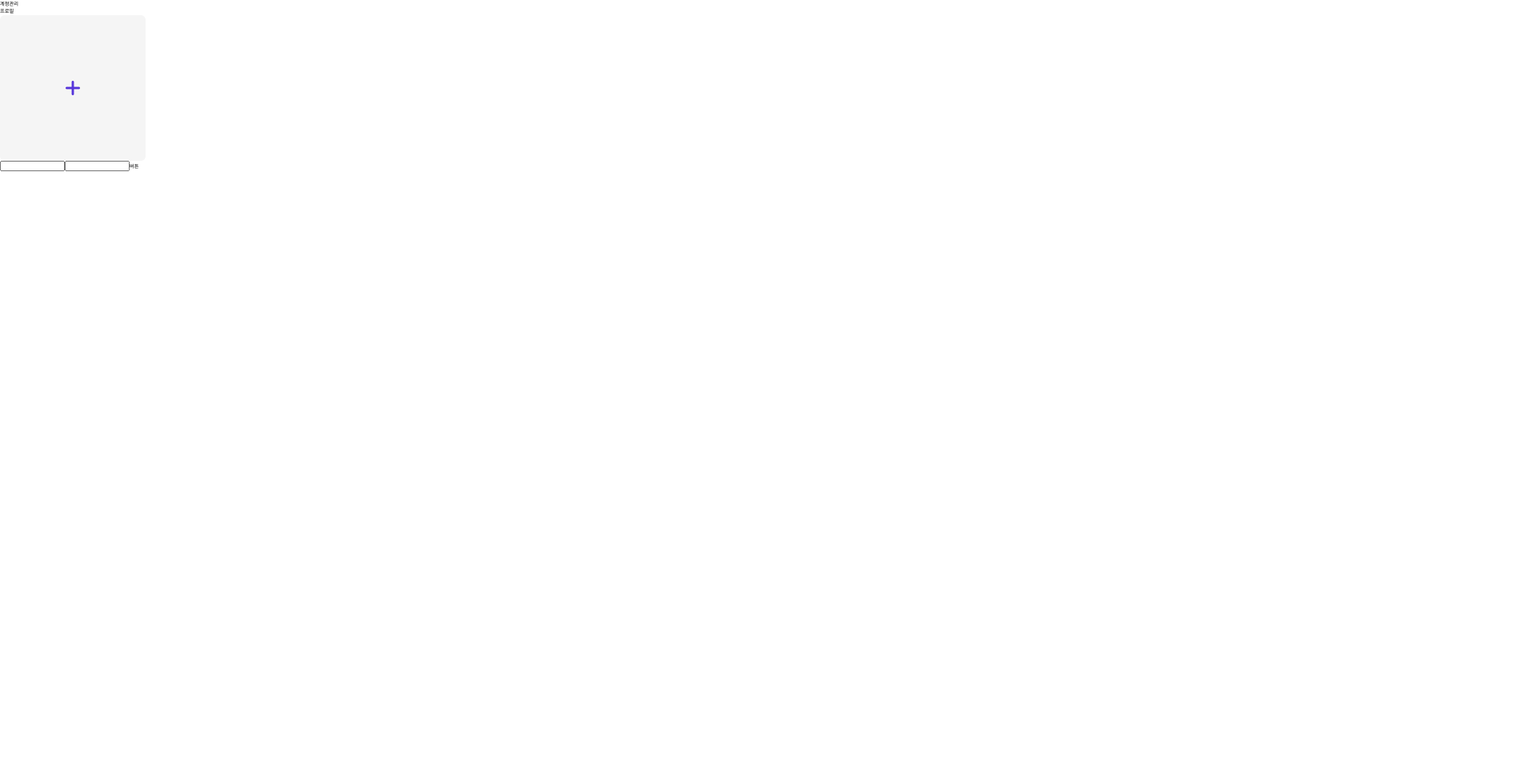
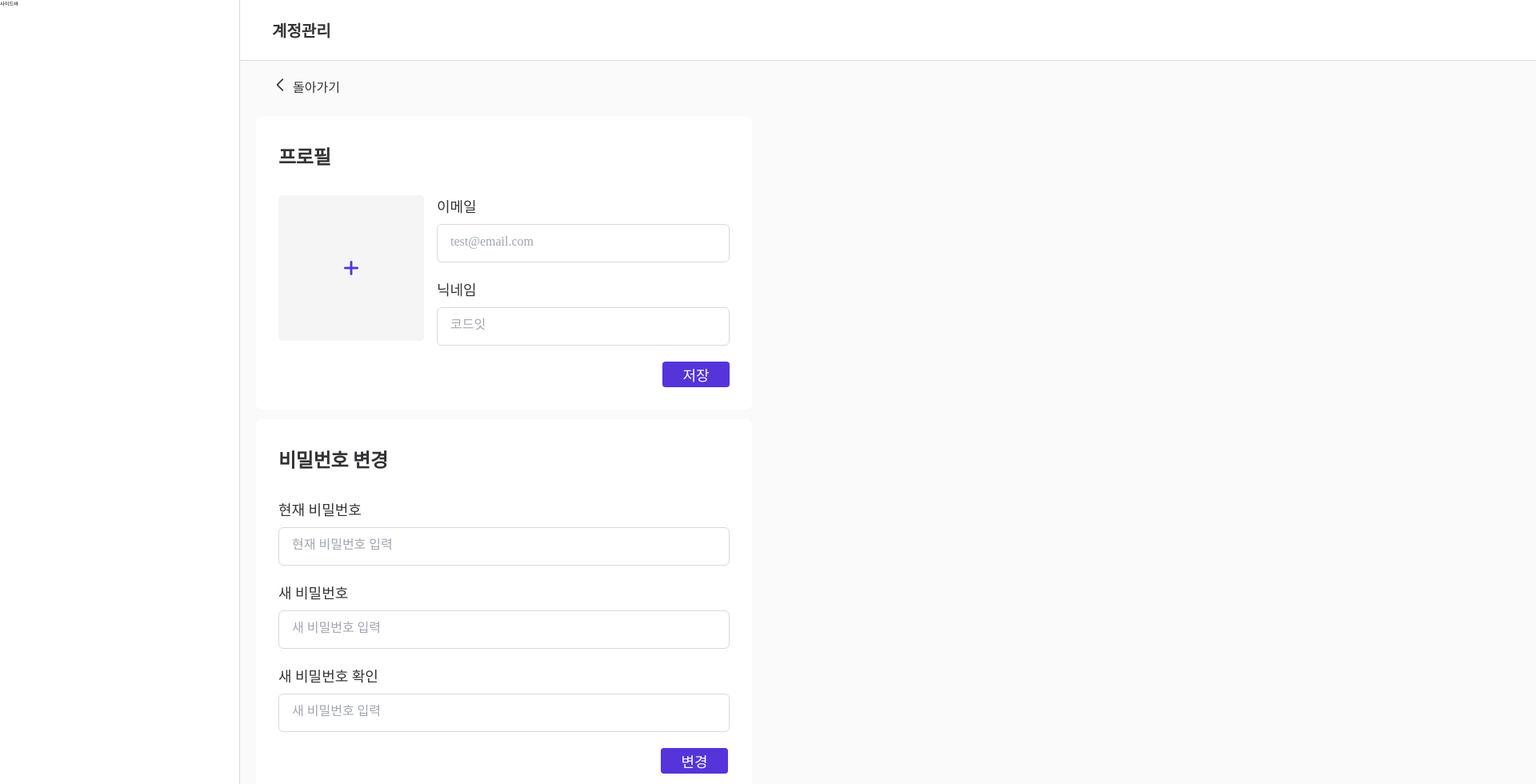
Before and after one commit to juncastle97/taskify-team3, a Next.js app: page /mypage in a window 1280 px wide. Shown: the top 980 px of the page at 80% size, 1920 px wide, since content can reach past the window. Before the commit the page ends 800 px from the top, so only its background shows below. Built offline with nearby package versions, Linux system fonts and the light colour scheme.

Commit message:
마이 페이지 구현 (기능 제외) (#22)
MyPage 구현 #22

```diff
--- a/pages/mypage/index.tsx
+++ b/pages/mypage/index.tsx
@@ -1,17 +1,37 @@
 import clsx from "clsx";
-import styles from "@/styles/pages/myPage.module.scss";
+import styles from "@/styles/pages/MyPage.module.scss";
 import Image from "next/image";
+import { useForm, FieldError } from "react-hook-form";
+import Button from "@/components/button/BaseButton/BaseButton";
 
 function MyPage() {
+  const {
+    register,
+    handleSubmit,
+    formState: { isSubmitting, errors, isSubmitted },
+  } = useForm();
+
   return (
+    <div className={clsx(styles.all)}>
+      <div className={clsx(styles.sideBar)}>사이드바</div>
       <div className={clsx(styles.PageContainer)}>
         <nav className={clsx(styles.nav)}>
           <span>계정관리</span>
         </nav>
         <main>
-        <section>
-          <div>프로필</div>
-          <div>
+          <div className={clsx(styles.back)}>
+            <Image
+              src="/myPage/backIcon.png"
+              alt="돌아가기 아이콘"
+              width={20}
+              height={20}
+              priority
+            />
+            <span>돌아가기</span>
+          </div>
+          <section className={clsx(styles.section1)}>
+            <div className={clsx(styles.profile)}>프로필</div>
+            <div className={clsx(styles.section1Contents)}>
               <Image
                 src="/myPage/addImage.png"
                 alt="이미지 추가 버튼"
@@ -19,13 +39,133 @@ function MyPage() {
                 height={182}
                 priority
               />
-            <input></input>
-            <input></input>
-            <button>버튼</button>
+              <form
+                onSubmit={handleSubmit(data => alert(JSON.stringify(data)))}
+              >
+                <label htmlFor="email">이메일</label>
+                <input
+                  id="email"
+                  type="email"
+                  placeholder="test@email.com"
+                  {...register("email", {
+                    required: "이메일을 입력해 주세요.",
+                    pattern: {
+                      value: /^[a-zA-Z0-9._-]+@[a-zA-Z0-9.-]+\.[a-zA-Z]{2,}$/,
+                      message: "이메일 형식에 맞지 않습니다.",
+                    },
+                  })}
+                  aria-invalid={
+                    isSubmitted ? (errors.email ? "true" : "false") : undefined
+                  }
+                />
+                {errors.email && (
+                  <small key="email-error" role="alert">
+                    {(errors.email as FieldError).message}
+                  </small>
+                )}
+
+                <label htmlFor="nickName">닉네임</label>
+                <input
+                  id="nickName"
+                  type="text"
+                  placeholder="코드잇"
+                  {...register("nickName")}
+                />
+
+                <Button type="submit" disabled={isSubmitting}>
+                  저장
+                </Button>
+              </form>
             </div>
           </section>
-        <section></section>
+          <section className={clsx(styles.section2)}>
+            <div className={clsx(styles.changePassword)}>비밀번호 변경 </div>
+            <form onSubmit={handleSubmit(data => alert(JSON.stringify(data)))}>
+              <label htmlFor="currentPassword">현재 비밀번호</label>
+              <input
+                id="currentPassword"
+                type="password"
+                placeholder="현재 비밀번호 입력"
+                {...register("currentPassword", {
+                  required: "현재 비밀번호를 입력해 주세요.",
+                  minLength: {
+                    value: 8,
+                    message: "비밀번호는 8자리 이상입니다.",
+                  },
+                })}
+                aria-invalid={
+                  isSubmitted
+                    ? errors.currentPassword
+                      ? "true"
+                      : "false"
+                    : undefined
+                }
+              />
+              {errors.currentPassword && (
+                <small key="currentPassword-error" role="alert">
+                  {(errors.currentPassword as FieldError).message}
+                </small>
+              )}
+
+              <label htmlFor="newPassword">새 비밀번호</label>
+              <input
+                id="newPassword"
+                type="password"
+                placeholder="새 비밀번호 입력"
+                {...register("newPassword", {
+                  required: "새 비밀번호를 입력해 주세요.",
+                  minLength: {
+                    value: 8,
+                    message: "비밀번호는 8자리 이상입니다.",
+                  },
+                })}
+                aria-invalid={
+                  isSubmitted
+                    ? errors.newPassword
+                      ? "true"
+                      : "false"
+                    : undefined
+                }
+              />
+              {errors.newPassword && (
+                <small key="newPassword-error" role="alert">
+                  {(errors.newPassword as FieldError).message}
+                </small>
+              )}
+
+              <label htmlFor="newPasswordCheck">새 비밀번호 확인</label>
+              <input
+                id="newPasswordCheck"
+                type="password"
+                placeholder="새 비밀번호 입력"
+                {...register("newPasswordCheck", {
+                  required: "새 비밀번호를 입력해 주세요.",
+                  minLength: {
+                    value: 8,
+                    message: "비밀번호는 8자리 이상입니다.",
+                  },
+                })}
+                aria-invalid={
+                  isSubmitted
+                    ? errors.newPasswordCheck
+                      ? "true"
+                      : "false"
+                    : undefined
+                }
+              />
+              {errors.newPasswordCheck && (
+                <small key="newPasswordCheck-error" role="alert">
+                  {(errors.newPasswordCheck as FieldError).message}
+                </small>
+              )}
+
+              <Button type="submit" disabled={isSubmitting}>
+                변경
+              </Button>
+            </form>
+          </section>
         </main>
+      </div>
     </div>
   );
 }
--- a/styles/pages/MyPage.module.scss
+++ b/styles/pages/MyPage.module.scss
@@ -0,0 +1,134 @@
+.all {
+  display: flex;
+  .sideBar {
+    width: 30rem;
+    height: 108rem;
+    flex-shrink: 0;
+    border-right: 0.1rem solid $gray-300;
+  }
+  .PageContainer {
+    background: $gray-100;
+    nav {
+      background-color: $white;
+      width: 100%;
+      padding: 2.3rem 151rem 2.3rem 4rem;
+      border-bottom: 0.1rem solid $gray-300;
+      span {
+        @include text-style-20-bold();
+        color: $black-200;
+      }
+    }
+    main {
+      padding: 0 100.8rem 1.2rem 2rem;
+
+      .back {
+        margin: 2rem 158rem 2.5rem 2rem;
+        display: flex;
+        gap: 0.6rem;
+
+        span {
+          @include text-style-16-middle();
+          color: $black-200;
+        }
+      }
+    }
+    .section1 {
+      background-color: $white;
+      padding: 3.2rem 2.8rem 2.8rem 2.8rem;
+      width: 62rem;
+      border-radius: 0.8rem;
+
+      .profile {
+        @include text-style-24();
+        color: $black-200;
+        margin-bottom: 3.2rem;
+      }
+      .section1Contents {
+        display: flex;
+        gap: 1.6rem;
+        Image {
+          margin-left: 2.8rem;
+          margin-bottom: 8rem;
+        }
+        form {
+          display: flex;
+          flex-direction: column;
+          label {
+            @include text-style-18-middle();
+            color: $black-200;
+          }
+          input {
+            outline: none;
+            margin-top: 1rem;
+            margin-bottom: 2rem;
+            border-radius: 0.6rem;
+            border: 0.1rem solid $gray-300;
+            background: $white;
+            width: 36.6rem;
+            height: 4.8rem;
+            flex-shrink: 0;
+            padding: 1.5rem 20.4rem 1.4rem 1.6rem;
+            &::placeholder {
+              @include text-style-16-light();
+              color: $gray-400;
+            }
+          }
+          Button {
+            @include text-style-14-middle();
+            border-radius: 4px;
+            width: 8.4rem;
+            height: 3.2rem;
+            margin-left: 28.2rem;
+            text-align: center;
+          }
+        }
+      }
+    }
+    .section2 {
+      margin-top: 1.2rem;
+      background-color: $white;
+      padding: 3.2rem 2.8rem 2.8rem 2.8rem;
+      width: 62rem;
+      border-radius: 0.8rem;
+
+      .changePassword {
+        @include text-style-24();
+        color: $black-200;
+        margin-bottom: 3.2rem;
+      }
+      form {
+        display: flex;
+        flex-direction: column;
+
+        label {
+          @include text-style-18-middle();
+          color: $black-200;
+          margin-bottom: 1rem;
+        }
+        input {
+          margin-bottom: 2rem;
+          padding: 1.5rem 20.4rem 1.4rem 1.6rem;
+          width: 56.4rem;
+          height: 4.8rem;
+          flex-shrink: 0;
+          border-radius: 0.6rem;
+          border: 1px solid $gray-300;
+          background: $white;
+          &::placeholder {
+            @include text-style-16-light();
+            color: $gray-400;
+          }
+        }
+        Button {
+          @include text-style-14-middle();
+          width: 8.4rem;
+          height: 32px;
+          margin-left: 47.8rem;
+          border-radius: 4px;
+          padding: 0.8rem 3rem;
+          text-align: center;
+        }
+      }
+    }
+  }
+}
```
Also changed, not shown: public/myPage/backIcon.png (added). Lines whose indentation alone changed are shown as unchanged.
